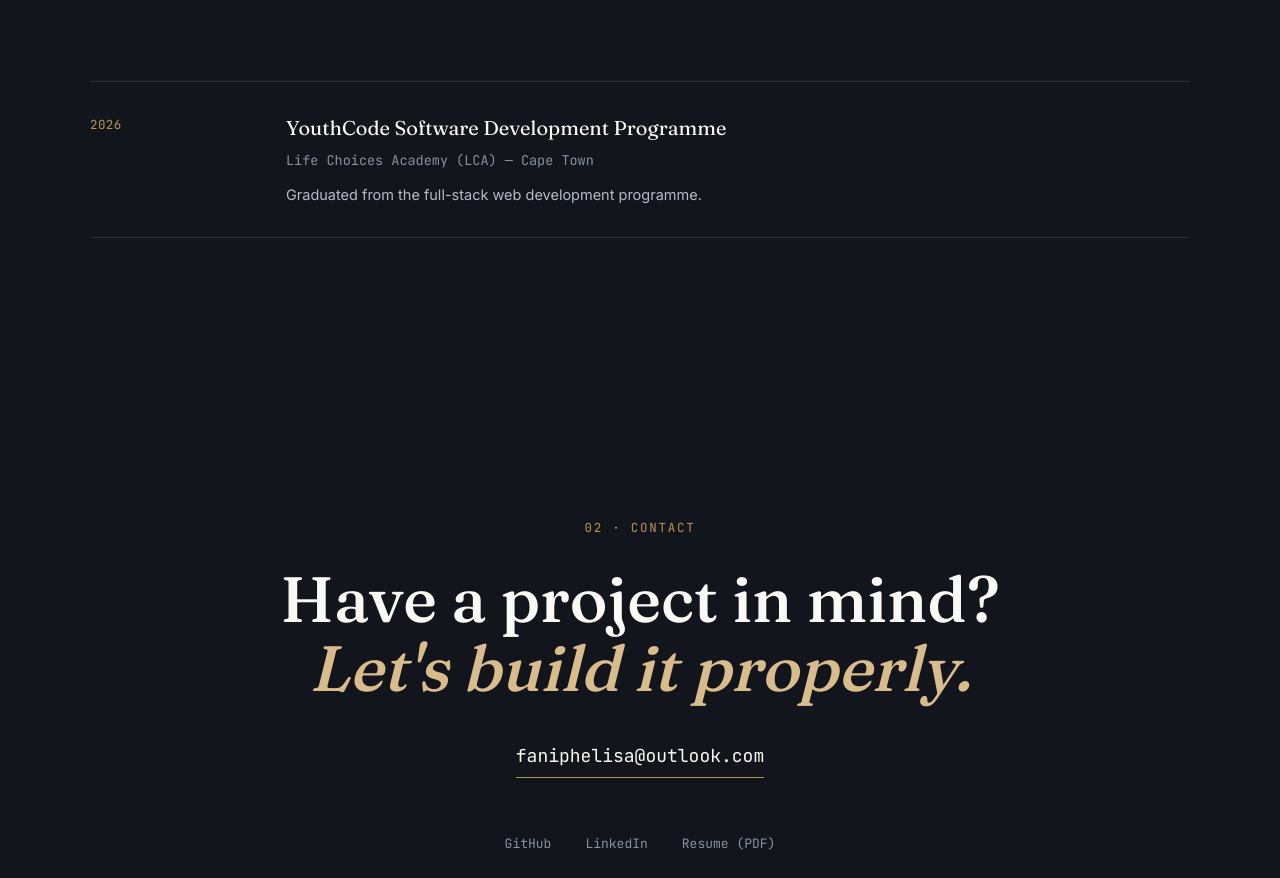
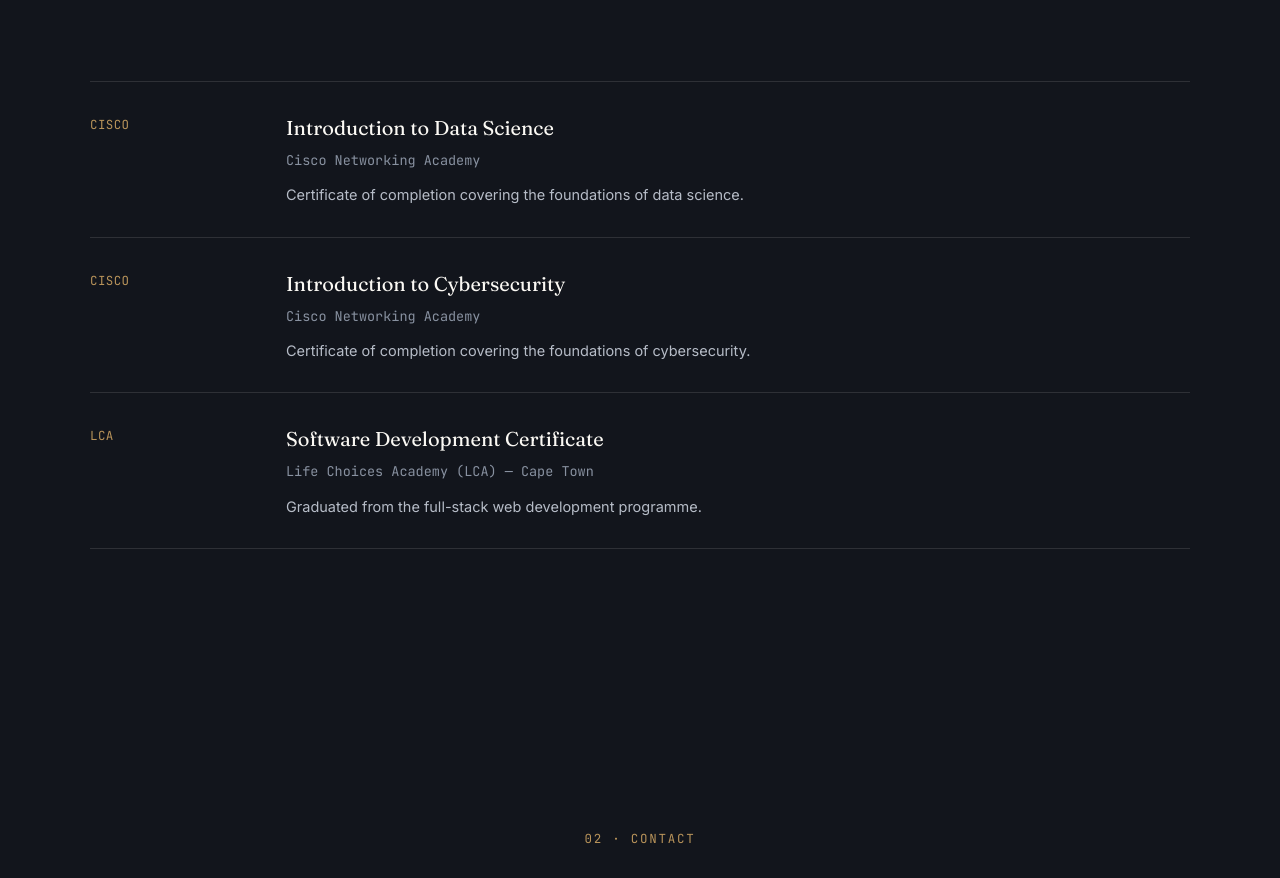
Before and after one commit to phelisafani/vue-portfolio, a Vue app: page / in a window 1280 px wide. Shown: the part 3872-4750 px from the top of the page. Built offline with nearby package versions, Linux system fonts and the light colour scheme.

Commit message:
add three certificates

```diff
--- a/src/App.vue
+++ b/src/App.vue
@@ -44,12 +44,23 @@
 
 const certifications = [
   {
-    period: '2026',
-    name: 'YouthCode Software Development Programme',
+    period: 'CISCO',
+    name: 'Introduction to Data Science',
+    issuer: 'Cisco Networking Academy',
+    desc: 'Certificate of completion covering the foundations of data science.',
+  },
+  {
+    period: 'CISCO',
+    name: 'Introduction to Cybersecurity',
+    issuer: 'Cisco Networking Academy',
+    desc: 'Certificate of completion covering the foundations of cybersecurity.',
+  },
+  {
+    period: 'LCA',
+    name: 'Software Development Certificate',
     issuer: 'Life Choices Academy (LCA) — Cape Town',
     desc: 'Graduated from the full-stack web development programme.',
   },
-  // Add more certificates here, one { ... } block each
 ]
 
 const resumeUrl = import.meta.env.BASE_URL + 'resume.pdf' // put your PDF in the public folder as resume.pdf
```
